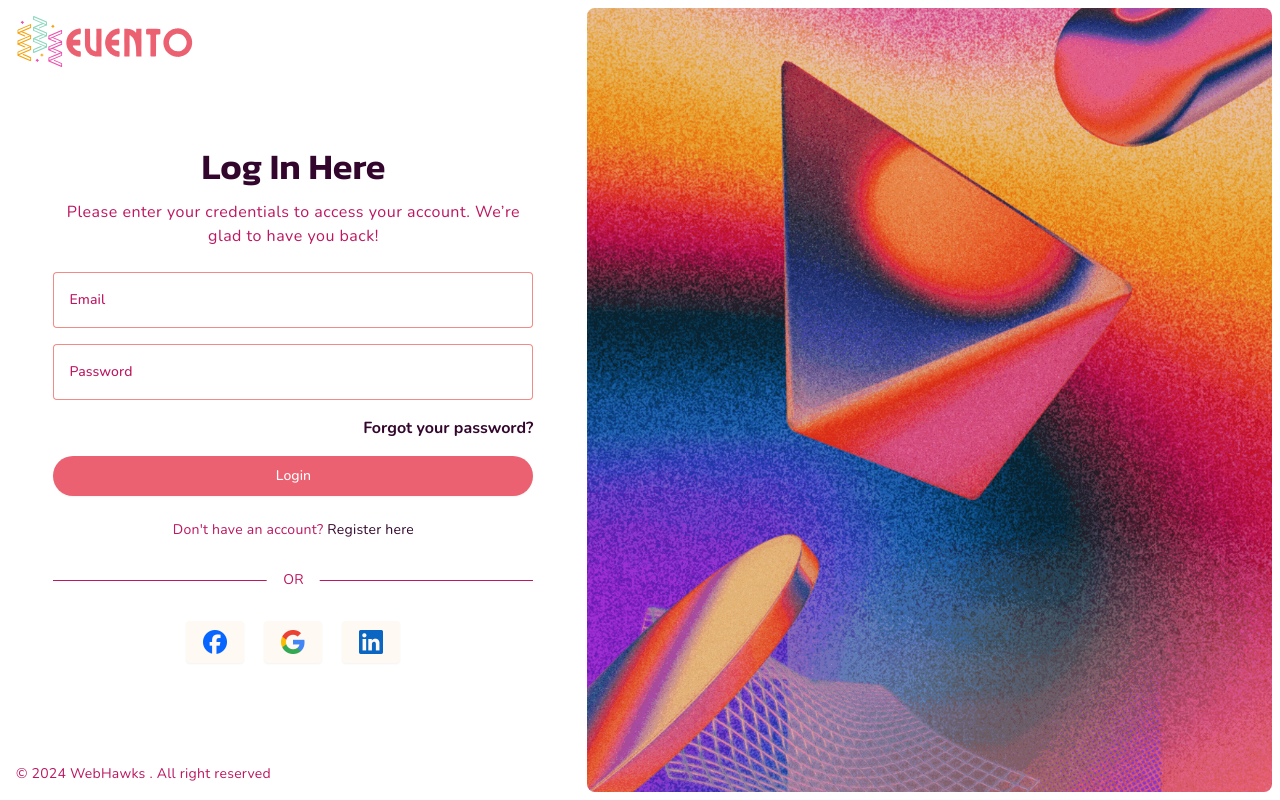
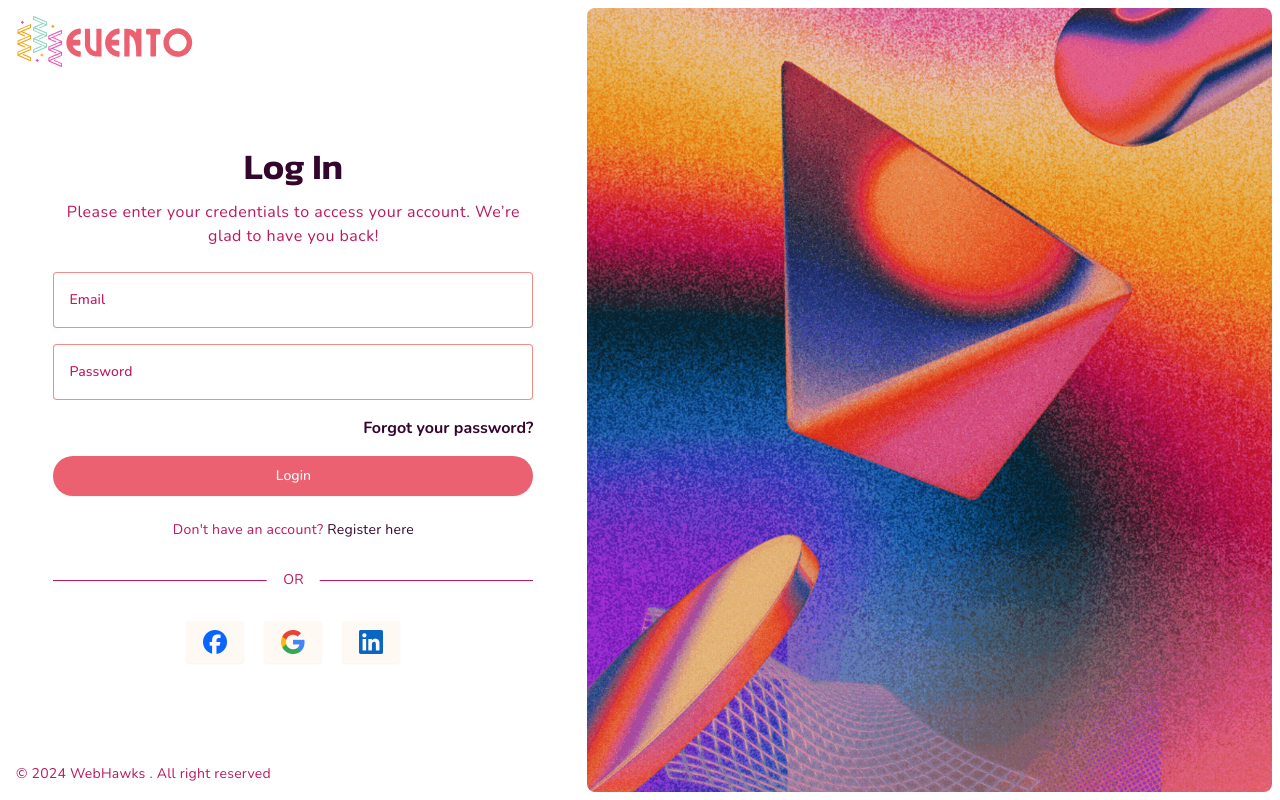
Before and after one commit to web-hawks/evento, a React (Vite) app: page /login in a window 1280 px wide. Built offline with nearby package versions, Linux system fonts and the light colour scheme; no server answers.

Commit message:
feat(EMS-11): Edit heading of login

```diff
--- a/src/pages/Login.jsx
+++ b/src/pages/Login.jsx
@@ -66,7 +66,7 @@ const Login = () => {
           <AuthNavbar />
           <div className='mx-auto flex w-full max-w-[480px] flex-col gap-2'>
             <h2 className='text-center font-heading text-displaySmall font-semibold text-light-onBackground dark:text-light-onPrimary'>
-              Log In Here
+              Log In
             </h2>
             <p className='mb-4 mt-1 px-2 text-center text-bodyLarge text-light-onSurfaceVariant dark:text-dark-onSurfaceVariant'>
               Please enter your credentials to access your account. We’re glad
```
